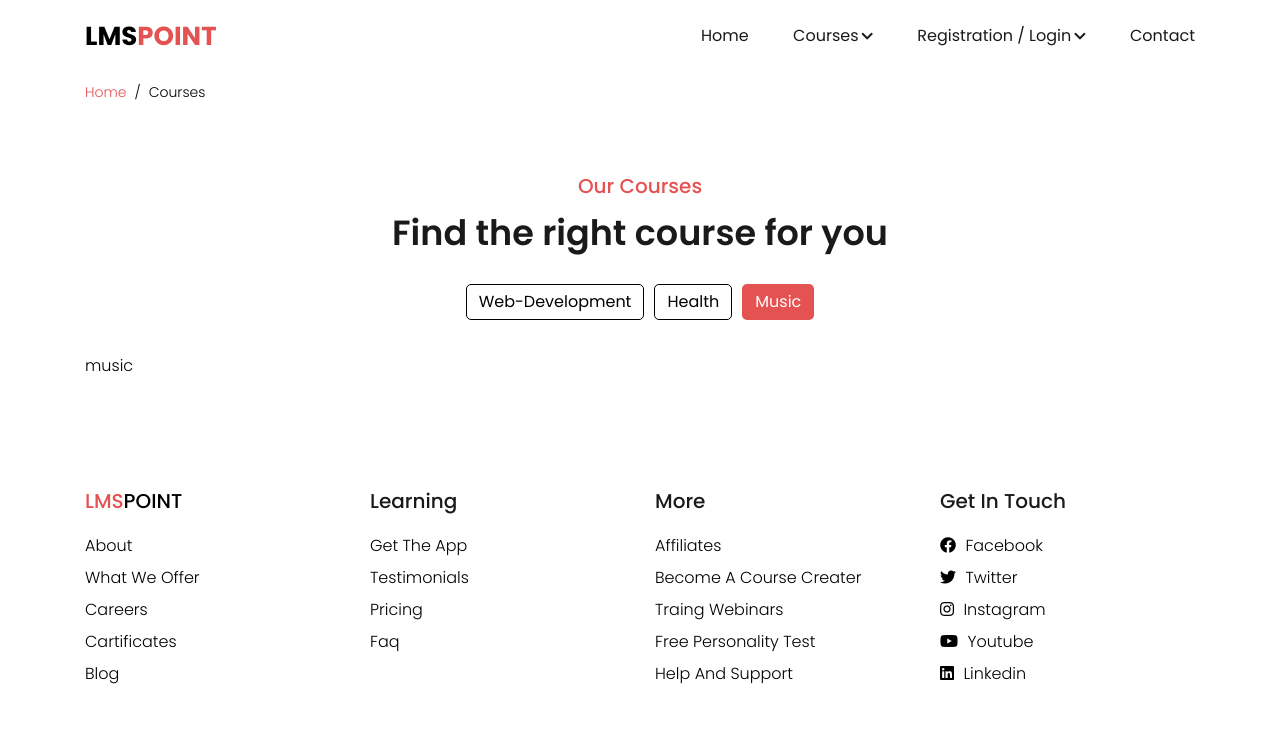
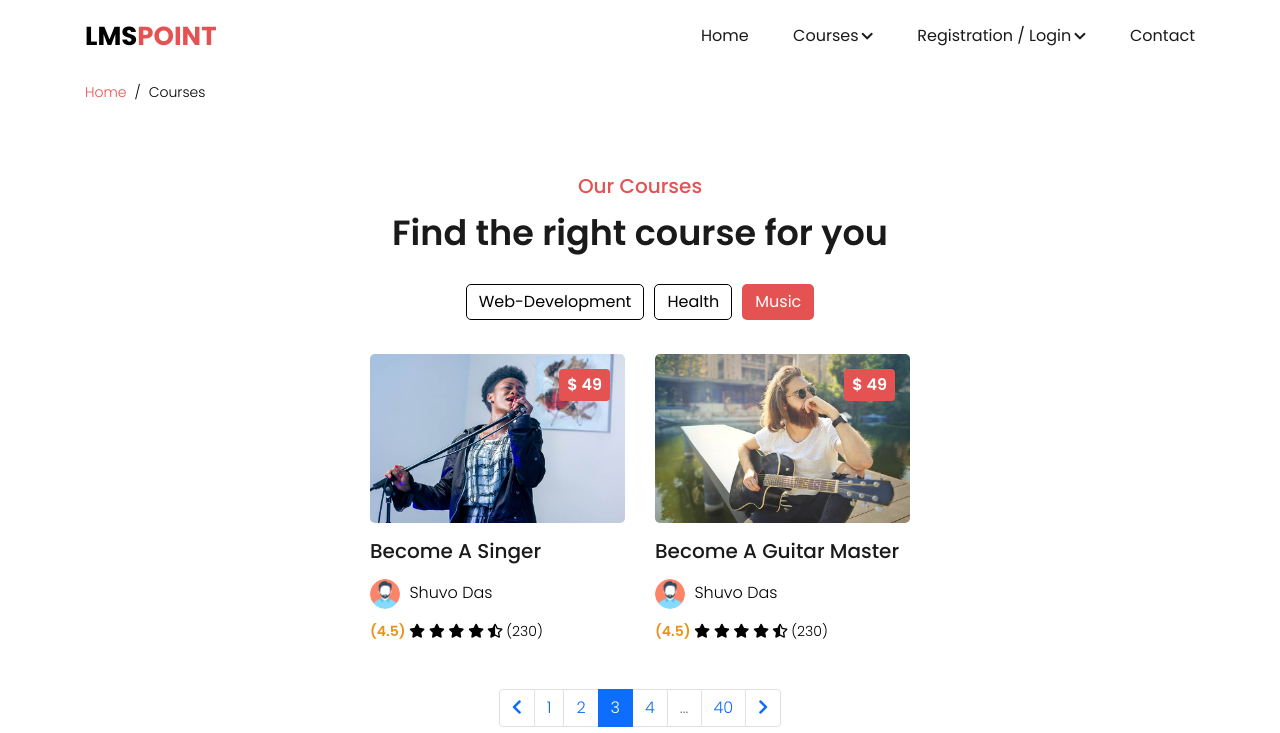
Before and after one commit to engrshuvodas/LMS-POINT, a plain HTML site: page courses.html in a window 1280 px wide. Both pictures are taken after a click on the tab "Music". Shown: the top 733 px of the page. Drawn offline with Linux system fonts and the light colour scheme.

Commit message:
contact html update

```diff
--- a/courses.html
+++ b/courses.html
@@ -281,15 +281,98 @@
               </div>
             </div>
             <div class="tab-pane fade" id="music" role="tabpanel" aria-labelledby="music-tab">
-              music
+              <div class="row justify-content-center">
+                        <!-- courses-item start -->
+                        <div class="col-md-6 col-lg-3">
+                          <div class="courses-item">
+                            <a href="courses-details.html" class="link">
+                              <div class="courses-item-inner">
+                                <div class="img-box">
+                                  <img src="./img/courses/music/1.jpg" alt="courses img">
+                                </div>
+                                <h3 class="title">become a singer</h3>
+                                <div class="instructor">
+                                  <img src="./img/instructor/1.png" alt="instructor img">
+                                  <span class="instructor-name">Shuvo Das</span>
+                                </div>
+                                <div class="rating">
+                                  <span class="average-rating">(4.5)</span>
+                                  <span class="avarage-stars">
+                                    <i class="fas fa-star"></i>
+                                    <i class="fas fa-star"></i>
+                                    <i class="fas fa-star"></i>
+                                    <i class="fas fa-star"></i>
+                                    <i class="fas fa-star-half-alt"></i>
+                                  </span>
+                                  <span class="reviews">(230)</span>
+                                </div>
+                                <div class="price">$ 49</div>
+                              </div>
+                            </a>
+                          </div>
+                         </div>
+                                 <!-- courses-item end -->
+                        <!-- courses-item start -->
+                        <div class="col-md-6 col-lg-3">
+                          <div class="courses-item">
+                            <a href="courses-details.html" class="link">
+                              <div class="courses-item-inner">
+                                <div class="img-box">
+                                  <img src="./img/courses/music/2.jpg" alt="courses img">
+                                </div>
+                                <h3 class="title">become a Guitar Master</h3>
+                                <div class="instructor">
+                                  <img src="./img/instructor/1.png" alt="instructor img">
+                                  <span class="instructor-name">Shuvo Das</span>
+                                </div>
+                                <div class="rating">
+                                  <span class="average-rating">(4.5)</span>
+                                  <span class="avarage-stars">
+                                    <i class="fas fa-star"></i>
+                                    <i class="fas fa-star"></i>
+                                    <i class="fas fa-star"></i>
+                                    <i class="fas fa-star"></i>
+                                    <i class="fas fa-star-half-alt"></i>
+                                  </span>
+                                  <span class="reviews">(230)</span>
+                                </div>
+                                <div class="price">$ 49</div>
+                              </div>
+                            </a>
+                          </div>
+                         </div>
+                                 <!-- courses-item end -->
+              </div>
             </div>
             <!-- <div class="tab-pane fade" id="nav-disabled" role="tabpanel" aria-labelledby="nav-disabled-tab" tabindex="0">...</div> -->
           </div>
         </div>
       </div>
       <div class="row">
-        <div class="col-12">
+        <div class="col-12 mt-3">
+          <!-- pagination start -->
+          <nav aria-label="Page navigation">
+            <ul class="pagination justify-content-center">
+              <li class="page-item">
+                <a class="page-link" href="#" aria-label="Previous">
+                  <i class="fas fa-chevron-left"></i>
+                </a>
+              </li>
+              <li class="page-item"><a class="page-link" href="#">1</a></li>
+              <li class="page-item"><a class="page-link" href="#">2</a></li>
+              <li class="page-item active"><a class="page-link" href="#">3</a></li>
+              <li class="page-item"><a class="page-link" href="#">4</a></li>
+              <li class="page-item disabled"><a class="page-link" href="#">...</a></li>
+              <li class="page-item"><a class="page-link" href="#">40</a></li>
+              <li class="page-item">
+                <a class="page-link" href="#" aria-label="Next">
+                  <i class="fas fa-chevron-right"></i>
+                </a>
+              </li>
+            </ul>
+          </nav>
 
+          <!-- pagination end -->
         </div>
       </div>
     </div >
```
